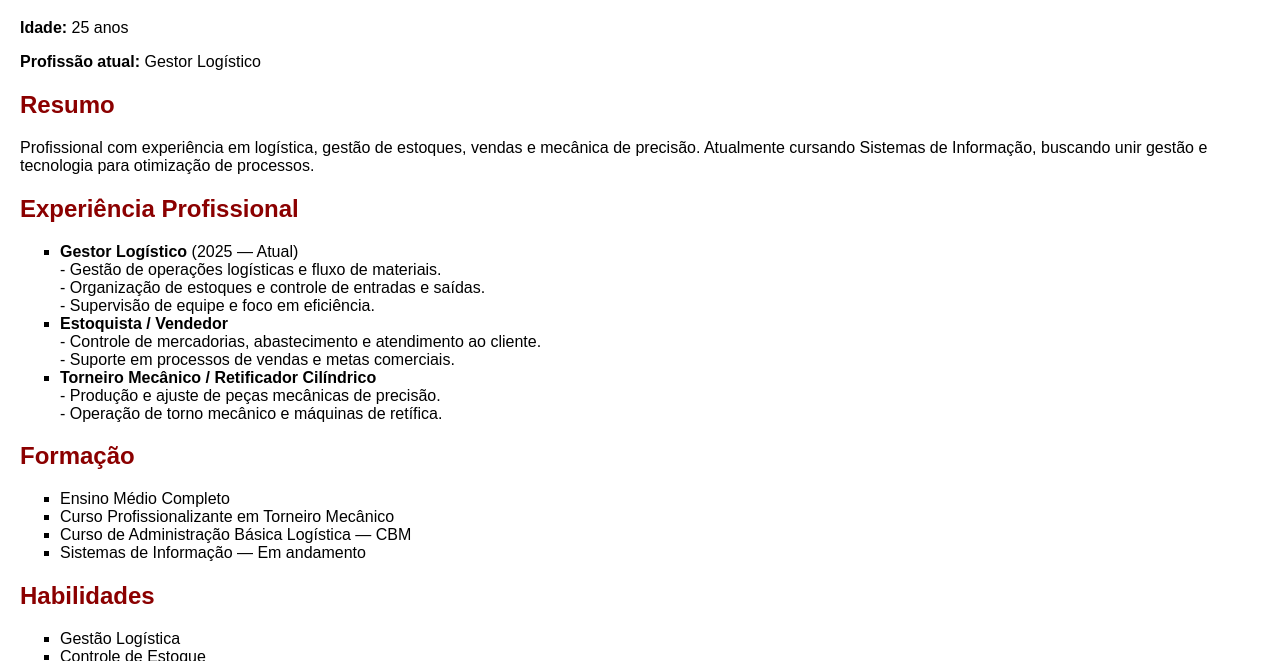
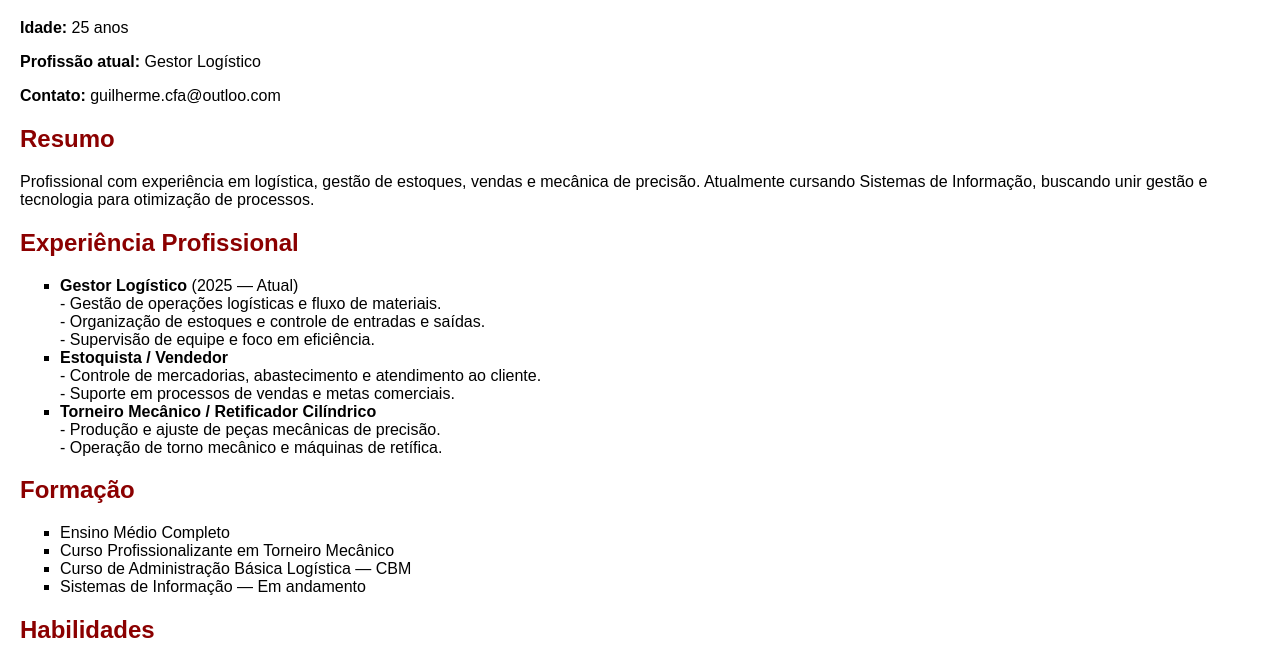
Before and after one commit to Cardozzo41/Curriculo, a plain HTML site: page index.html in a window 1280 px wide. Shown: the part 61-722 px from the top of the page. Drawn offline with Linux system fonts and the light colour scheme.

Commit message:
Update index.html

```diff
--- a/index.html
+++ b/index.html
@@ -23,6 +23,7 @@
   <h1>Guilherme Cardoso</h1>
   <p><strong>Idade:</strong> 25 anos</p>
   <p><strong>Profissão atual:</strong> Gestor Logístico</p>
+  <p><strong>Contato:</strong> guilherme.cfa@outloo.com</p>
 
   <h2>Resumo</h2>
   <p>Profissional com experiência em logística, gestão de estoques, vendas e mecânica de precisão. Atualmente cursando Sistemas de Informação, buscando unir gestão e tecnologia para otimização de processos.</p>
```
